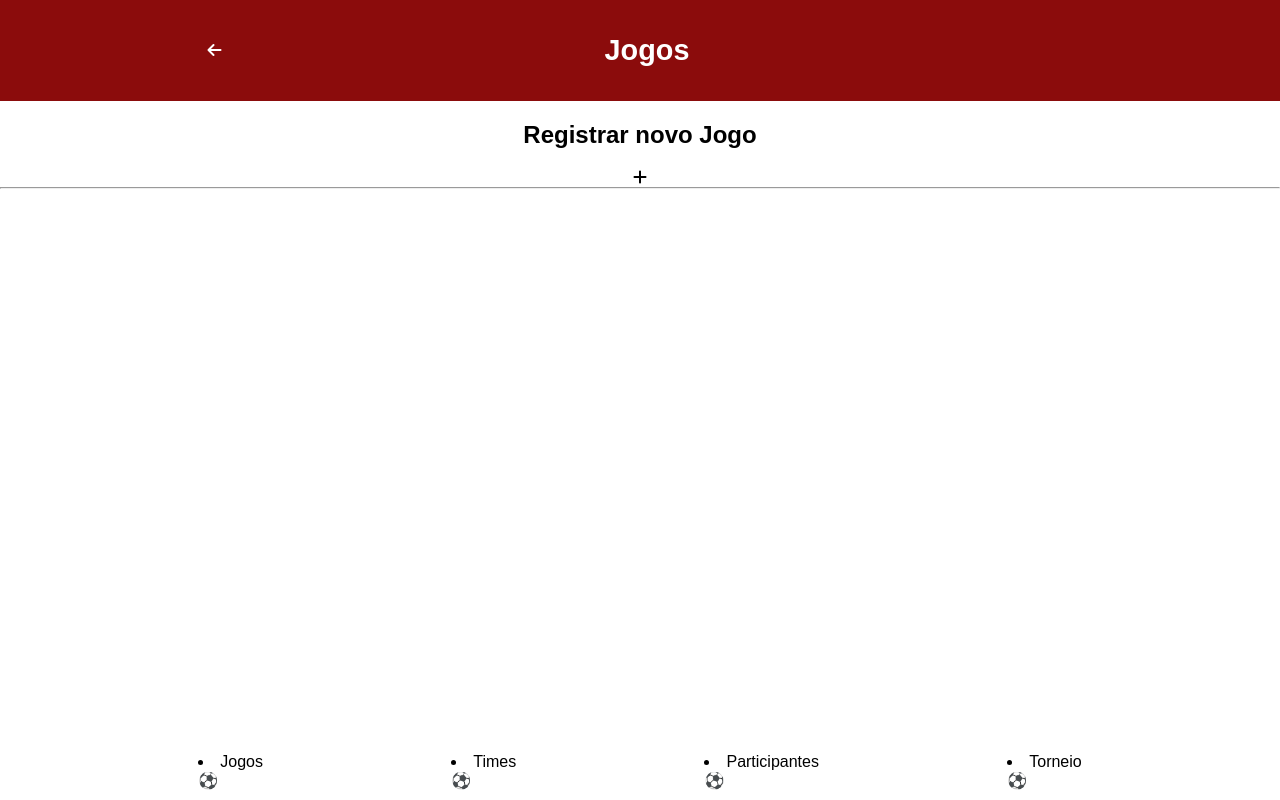
After one commit to AndreASLima504/Afrojogos_Camp, a Django app: page /jogos/ in a window 1280 px wide. The commit adds this page. Run offline with Django 5.2, Linux system fonts and the light colour scheme; some libraries are stand-ins or nearby versions.

Commit message:
HTML e CSS básico adicionado ao projeto. Urls parcialmente definidas

```diff
--- a/afrocamp/settings.py
+++ b/afrocamp/settings.py
@@ -59,6 +59,7 @@ TEMPLATES = [
         'APP_DIRS': True,
         'OPTIONS': {
             'context_processors': [
+                'django.template.context_processors.debug',
                 'django.template.context_processors.request',
                 'django.contrib.auth.context_processors.auth',
                 'django.contrib.messages.context_processors.messages',
--- a/afrocamp_app/static/login.css
+++ b/afrocamp_app/static/login.css
@@ -4,7 +4,6 @@
 }
 
 body{
-    background-color: #940F0F;
 }
 
 
--- /dev/null
+++ b/afrocamp_app/static/main.css
@@ -0,0 +1,175 @@
+* {
+    margin: 0;
+    padding: 0;
+    box-sizing: border-box;
+  }
+
+  body {
+    font-family: Arial, sans-serif;
+    background-color: #fff;
+  }
+
+  .header {
+    background-color: #8B0C0C;
+    color: white;
+    padding: 2rem 1rem;
+    display: flex;
+    justify-content: space-around;
+    align-items: center;
+
+  }
+  a{
+    text-decoration: none;
+    color: black;
+  }
+  .header a{
+    text-decoration: none;
+    color: white;
+  }
+  .header h1 {
+    font-size: 1.8rem;
+    line-height: 1.3;
+  }
+
+  .container {
+    padding: 1.5rem;
+  }
+
+  .login-title {
+    display: flex;
+    justify-content: space-between;
+    align-items: center;
+    margin-bottom: 1rem;
+  }
+
+  .login-title h2 {
+    font-size: 1.5rem;
+  }
+
+  .logo {
+    height: 100px;
+  }
+
+  form {
+    display: flex;
+    flex-direction: column;
+    gap: 1rem;
+  }
+
+  label {
+    font-size: 1rem;
+  }
+
+  input {
+    padding: 0.5rem;
+    font-size: 1rem;
+    border: 1px solid #555;
+    border-radius: 4px;
+  }
+
+  button {
+    background-color: #8B0C0C;
+    color: white;
+    padding: 0.7rem;
+    font-size: 1rem;
+    font-weight: bold;
+    border: none;
+    border-radius: 8px;
+    cursor: pointer;
+    margin-top: 0.5rem;
+  }
+  h2{
+    text-align: center;
+    padding: 20px;
+  }
+
+  .cadastro {
+    display: flex;
+    flex-direction: column;
+    align-items: center;     /* Alinha no centro horizontal */
+    justify-content: center; /* Alinha no centro vertical */
+    text-align: center;      /* Centraliza o texto (opcional) */
+  }
+
+  button:hover {
+    background-color: #a00e0e;
+  }
+  nav{
+      position: fixed;
+      left: 0px;
+      padding: 10px;
+      bottom: 0px;
+      width: 100%;
+      background-color: #fff;
+    }
+  nav ul{
+      list-style-type: none;
+      margin: 0px;
+      padding: 0px;
+      display: flex;
+      justify-content: space-around;
+    }
+
+  .lista-jogo {
+      display: flex;
+      flex-wrap: wrap;
+      list-style: none;
+      gap: 20px;
+      max-width: 400px;
+      font-family: Arial, sans-serif;
+      padding: 5%;
+      justify-content: center;
+
+    }
+
+  .lista-jogo li {
+      width: 45%; /* duas colunas */
+      margin-bottom: 10px;
+    }
+  .container{
+      display: flex;
+      justify-content: center;  /* centro horizontal */
+    }
+
+  .ocorrencias{
+      display: flex;
+      flex-direction: column;
+      text-align: center;
+      padding: 10px;
+    }
+    .lista-jogo input{
+      width: 50px;
+      height: 25px;
+    }
+    .list-ocorrencias{
+      display: flex;
+      flex-direction: column;
+      font-family: Arial, sans-serif;
+        width: fit-content;
+        padding: 10px;
+
+    }
+    .titulo{
+        font-weight: bold;
+        text-align: center;
+        margin-bottom: 20px;
+    }
+    .linha {
+      display: flex;
+      justify-content: space-between;
+      margin-bottom: 10px;
+    }
+
+    .coluna {
+      width: 25%;
+    }
+
+    .label {
+      font-weight: bold;
+    }
+
+    .footer_nav{
+        display: flex;
+        justify-content: space-evenly;
+        align-items: center;
+    }
--- /dev/null
+++ b/afrocamp_app/templates/pages/jogos.html
@@ -0,0 +1,26 @@
+{% load static %}
+<!DOCTYPE html>
+<html lang="en">
+<head>
+    <script src="https://kit.fontawesome.com/f842f81dd4.js" crossorigin="anonymous"></script>
+    <meta charset="UTF-8">
+    <meta name="viewport" content="width=device-width, initial-scale=1.0">
+    <link rel="stylesheet" href="{% static 'main.css' %}">
+    <title>Jogos</title>
+</head>
+<body>
+    <div class="header">
+        <a href="index.html"><i class="fa-solid fa-arrow-left"></i></a>
+        <h1>Jogos</h1>
+        <p></p>
+    </div>
+
+    <div class="cadastro">
+        <h2>Registrar novo Jogo</h2>
+        <a href="createGame.html"><i class="fa-solid fa-plus"></i></a>
+    </div>
+    <hr>
+    <!-- lista de jogos -->
+</body>
+{% include 'pages/partials/footer_nav.html' %}
+</html>
--- /dev/null
+++ b/afrocamp_app/templates/pages/partials/footer_nav.html
@@ -0,0 +1,6 @@
+<nav class="footer_nav">
+        <li><a href="/jogos">Jogos <br>⚽</a></li>
+        <li><a href="/times">Times <br>⚽</a></li>
+        <li><a href="/participantes">Participantes <br>⚽</a></li>
+        <li><a href="/torneio">Torneio <br>⚽</a></li>
+</nav>
--- a/afrocamp_app/urls.py
+++ b/afrocamp_app/urls.py
@@ -2,5 +2,9 @@ from django.urls import path
 from afrocamp_app import views
 
 urlpatterns = [
-    path('login/', views.login)
+    path('login/', views.login),
+    path('jogos/', views.jogos),
+    path('times/', views.times),
+    path('participantes/', views.participantes),
+    path('torneio/', views.torneio)
 ]
--- a/afrocamp_app/views.py
+++ b/afrocamp_app/views.py
@@ -1,6 +1,16 @@
 from django.shortcuts import render
 
-
-# Create your views here.
 def login(request):
     return render(request, 'pages/login.html')
+
+def jogos(request):
+    return render(request, 'pages/jogos.html')
+
+def times(request):
+    return render(request, 'pages/times.html')
+
+def participantes(request):
+    return render(request, 'pages/participantes.html')
+
+def torneio(request):
+    return render(request, 'pages/torneio.html')
```
Also changed, not shown: afrocamp_app/models.py (+8 -1 lines), afrocamp_app/templates/pages/iniciar_jogo.html (added, +26 -0 lines), afrocamp_app/templates/pages/jogo_detalhes.html (added, +66 -0 lines), afrocamp_app/templates/pages/participantes.html (added, +29 -0 lines), afrocamp_app/templates/pages/times.html (added, +27 -0 lines), afrocamp_app/templates/pages/torneio.html (added, +18 -0 lines).
